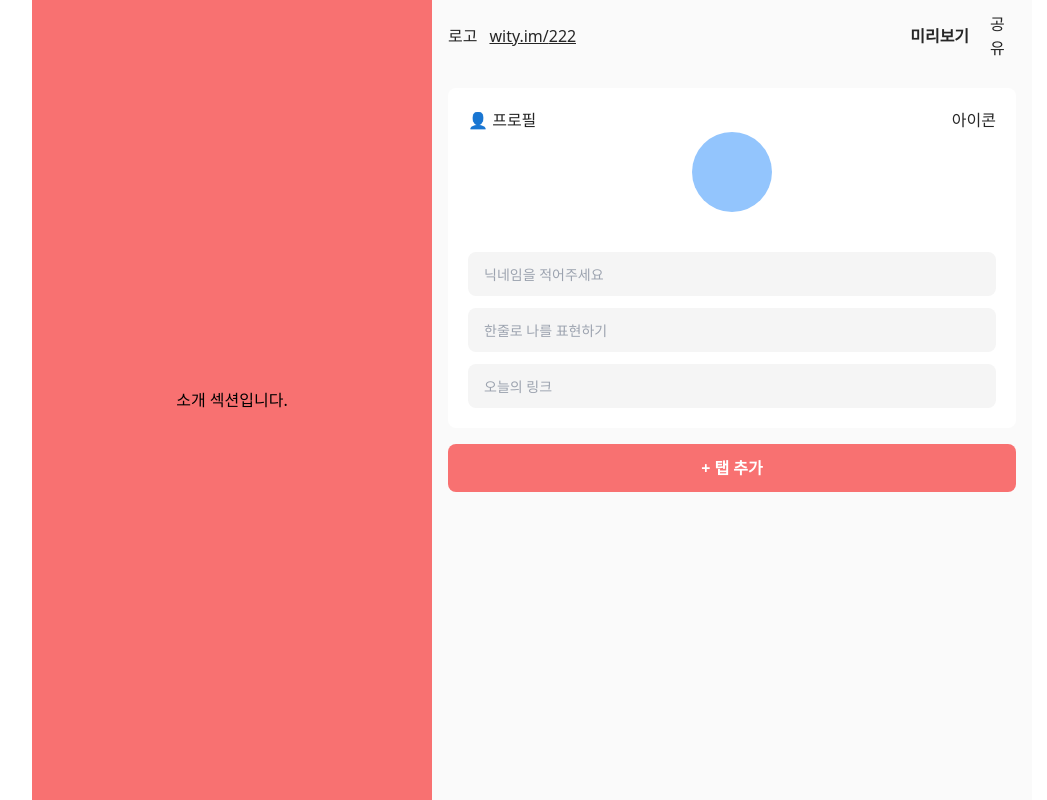
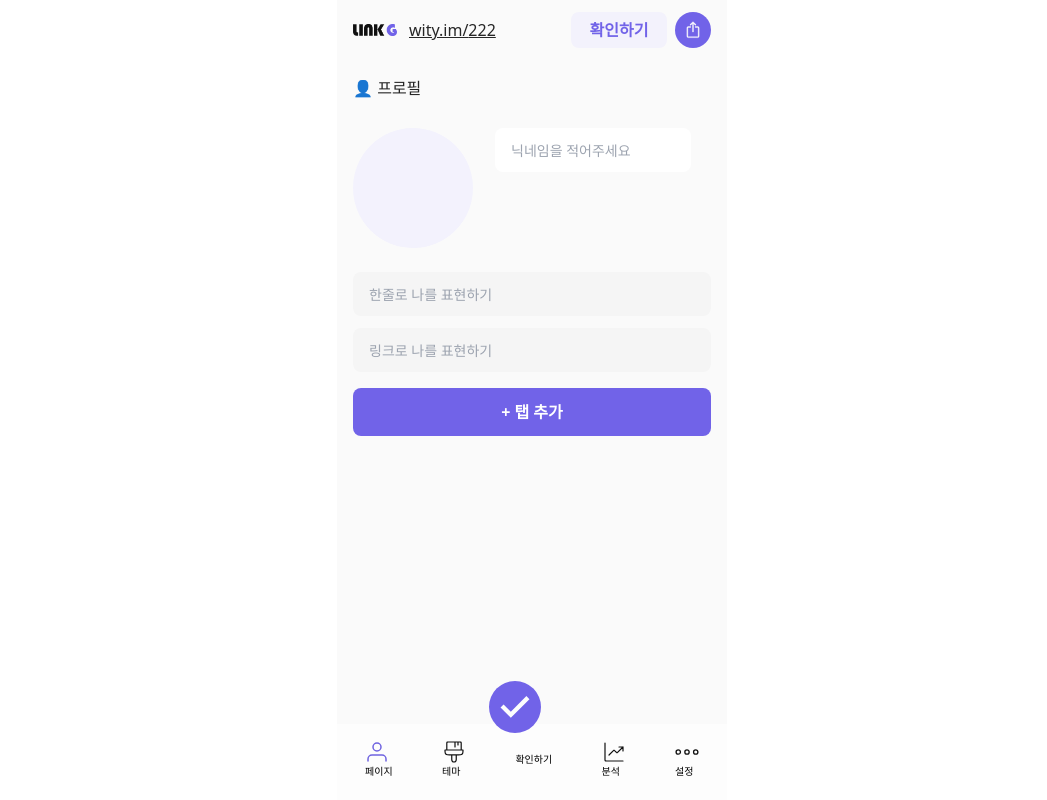
Before and after one commit to RUWITY/front, a Next.js app: page / in a window 1280 px wide. Shown: the whole page, without its empty margins (108-1155 px from the left). Built offline with nearby package versions, Linux system fonts and the light colour scheme.

Commit message:
Modify layout

```diff
--- a/app/layout.tsx
+++ b/app/layout.tsx
@@ -30,6 +30,41 @@ export default function RootLayout({
         <DefaultLayout>
           <div>{children}</div>
         </DefaultLayout>
+        <div
+          className="fixed bottom-0 bg-[#FDFDFD] h-[76px] py-4 w-full max-w-[390px] mx-auto  left-0 px-7"
+          style={{
+            left: "50%",
+            transform: "translate(-50%, 0)",
+          }}
+        >
+          <div className="justify-between flex">
+            <div>
+              <img src="/page.svg" className="w-6 h-6" />
+              <div className=" text-[10px]">페이지</div>
+            </div>
+            <div>
+              <img src="/theme.svg" className="w-6 h-6" />
+              <div className=" text-[10px]">테마</div>
+            </div>
+            <div className=" relative text-center">
+              <button
+                className="bg-[#7163E8] w-[52px] h-[52px] rounded-[50%] absolute bottom-5 left-0 "
+                style={{ transform: "translate(-50%, -50%)" }}
+              >
+                <img src="/check.svg" className="w-10 h-10 mx-auto" />
+              </button>
+              <div className="text-[10px] mt-3">확인하기</div>
+            </div>
+            <div>
+              <img src="/analyze.svg" className="w-6 h-6" />
+              <div className=" text-[10px]">분석</div>
+            </div>
+            <div>
+              <img src="/setting.svg" className="w-6 h-6" />
+              <div className=" text-[10px]">설정</div>
+            </div>
+          </div>
+        </div>
       </body>
     </html>
   );
--- a/app/page.tsx
+++ b/app/page.tsx
@@ -2,46 +2,45 @@ import Button from "components/Button";
 
 export default async function Page() {
   return (
-    <div className="max-w-[1000px] mx-auto bg-red-400 w-full min-h-screen h-full flex">
-      <div className="flex flex-col max-w-[400px] w-full h-screen justify-center items-center whitespace-pre-line min-divideHalf:overflow-hidden desktop:hidden relative">
-        소개 섹션입니다.
-      </div>
-      <div className="flex flex-col text-neutral-800 max-w-wityBodyWidth w-full bg-neutral-50 mx-auto relative">
+    <div className="w-full min-h-screen h-full flex">
+      <div className="flex flex-col text-neutral-800 max-w-[390px] w-full bg-[#FAFAFA] mx-auto relative">
         <header className="sticky top-0 z-10 max-w-inherit w-full px-4 py-3 flex items-center justify-between h-15">
           <div className="flex items-center w-full">
-            로고
+            <img className="w-11 h-3" src="/logo.png" />
             <div className="flex  cursor-pointer ml-3 flex-1 max-w-[70%]">
               <p className="underline">wity.im/</p>
               <p className="underline overflow-hidden text-ellipsis">222</p>
             </div>
           </div>
           <div className="flex items-center">
-            <button className="hover:cursor font-bold h-9 rounded-lg bg-primary-light text-primary mr-2 !rounded-4.5 w-24">
-              미리보기
+            <button className="hover:cursor font-bold h-9 rounded-lg bg-primary-light text-primary mr-2 !rounded-4.5 w-24 bg-[#F3F2FC] text-[#7163E8]">
+              확인하기
             </button>
-            <div>공유</div>
+            <button className="bg-[#7163E8] w-9 h-9 rounded-[50%]">
+              <img className="w-[14px] h-[18px] mx-auto" src="share.svg" />
+            </button>
           </div>
         </header>
-        <main className="flex-1 bg-neutral-50 px-4 z-2 pt-4 pb-18">
+        <main className="flex-1 px-4 z-2 pt-4 pb-18">
           <section className="mx-auto h-full ">
-            <div className="flex flex-col mb-4 rounded-lg bg-white min-h-[3rem] justify-center p-5">
-              <div className="flex justify-between">
-                <div>👤 프로필</div>
-                <div>아이콘</div>
-              </div>
-              <div className="w-20 h-20 bg-blue-300 rounded-[50%] mx-auto mb-10" />
-              <div className="space-y-3">
+            <div className="flex flex-col mb-4 rounded-lg  min-h-[3rem] justify-center">
+              <div className="mb-7">👤 프로필</div>
+              <div className="flex mb-6">
+                <div className="w-[120px] h-[120px] bg-[#F3F2FD] rounded-[50%] mr-[22px]" />
                 <input
-                  className="py-2 px-4 rounded-lg outline-none focus:border-solid focus:border-primary focus:border w-full data-[state=invalid]:focus:border-solid data-[state=invalid]:focus:border-red-500 data-[state=invalid]:focus:border bg-neutral-100 h-11 text-sm"
+                  className="py-2 px-4 rounded-lg outline-none focus:border-solid focus:border-primary focus:border w-full h-11 text-sm max-w-[196px]"
                   placeholder="닉네임을 적어주세요"
                 />
+              </div>
+
+              <div className="space-y-3">
                 <input
                   className="py-2 px-4 rounded-lg outline-none focus:border-solid focus:border-primary focus:border w-full data-[state=invalid]:focus:border-solid data-[state=invalid]:focus:border-red-500 data-[state=invalid]:focus:border bg-neutral-100 h-11 text-sm"
                   placeholder="한줄로 나를 표현하기"
                 />
                 <input
                   className="py-2 px-4 rounded-lg outline-none focus:border-solid focus:border-primary focus:border w-full data-[state=invalid]:focus:border-solid data-[state=invalid]:focus:border-red-500 data-[state=invalid]:focus:border bg-neutral-100 h-11 text-sm"
-                  placeholder="오늘의 링크"
+                  placeholder="링크로 나를 표현하기"
                 />
               </div>
             </div>
--- a/components/Button.tsx
+++ b/components/Button.tsx
@@ -9,7 +9,7 @@ export default function Button() {
   return (
     <>
       <button
-        className=" cursor-pointer  w-full font-bold h-12 rounded-lg bg-primary text-white mb-4 bg-red-400"
+        className=" cursor-pointer  w-full font-bold h-12 rounded-lg bg-primary text-white mb-4 bg-[#7163E8]"
         type="button"
         onClick={() => setShowModal(true)}
       >
--- a/layouts/DefaultLayout.tsx
+++ b/layouts/DefaultLayout.tsx
@@ -3,5 +3,5 @@ interface DefaultLayoutProps {
 }
 
 export default function DefaultLayout({ children }: DefaultLayoutProps) {
-  return <div className="mx-auto max-w-[1000px]">{children}</div>;
+  return <div className="mx-auto max-w-[390px]">{children}</div>;
 }
```
